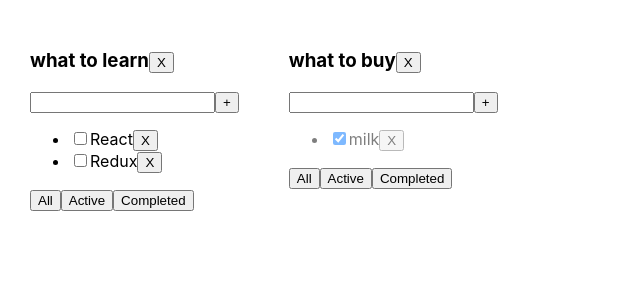
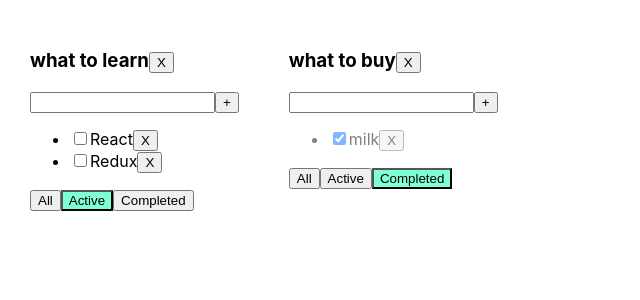
Before and after one commit to Kat10-4/my-todolist, a React (Create React App) app: page / in a window 1280 px wide. Shown: the top 300 px of the page, without its empty margins (0-640 px from the left). Built offline with nearby package versions, Linux system fonts and the light colour scheme.

Commit message:
add story for Button 2

```diff
--- a/src/components/Button.tsx
+++ b/src/components/Button.tsx
@@ -8,6 +8,6 @@
 
 export const Button = (props:ButtonPropsType) => {
     return (
-  <button onClick={props.onClick}>{props.title}</button>
+  <button onClick={props.onClick} className={props.className}>{props.title}</button>
     );
 };
```
Also changed, not shown: 1 other file (tests, documents, lock files or other folders).
